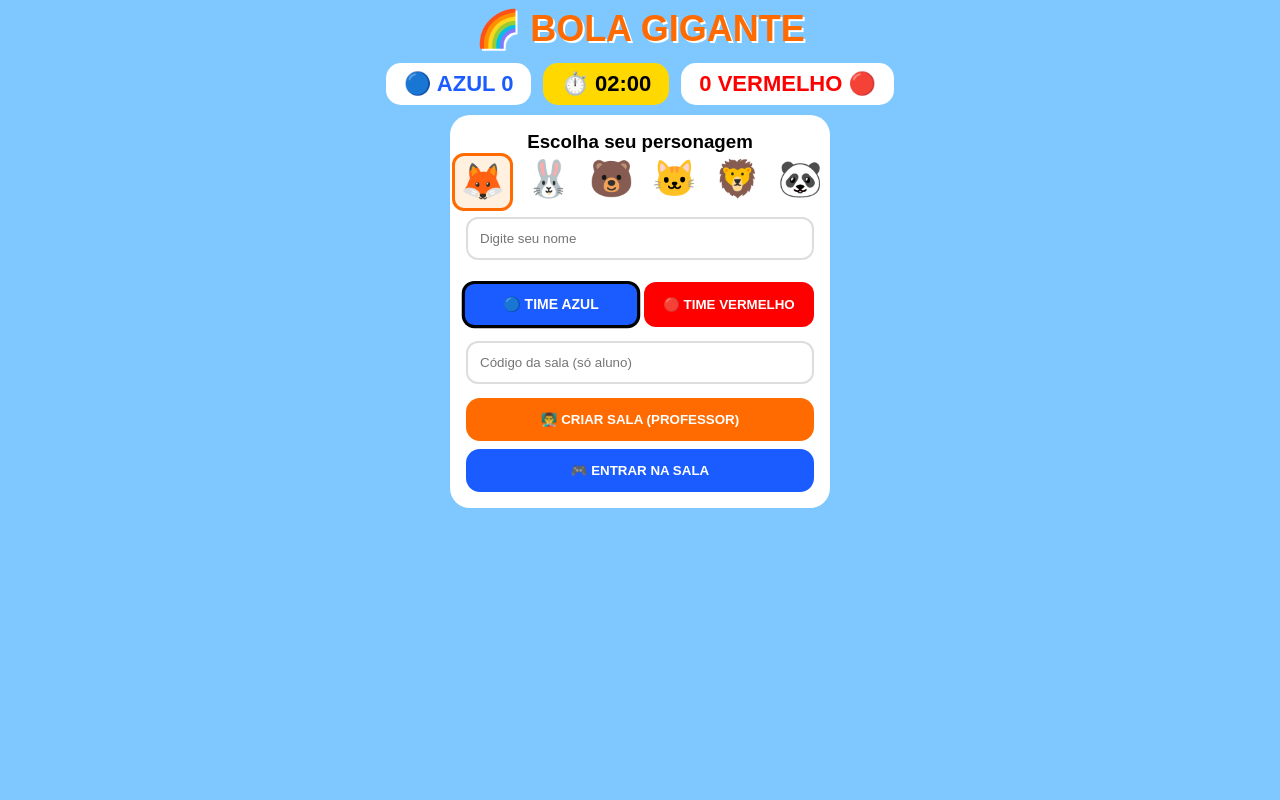
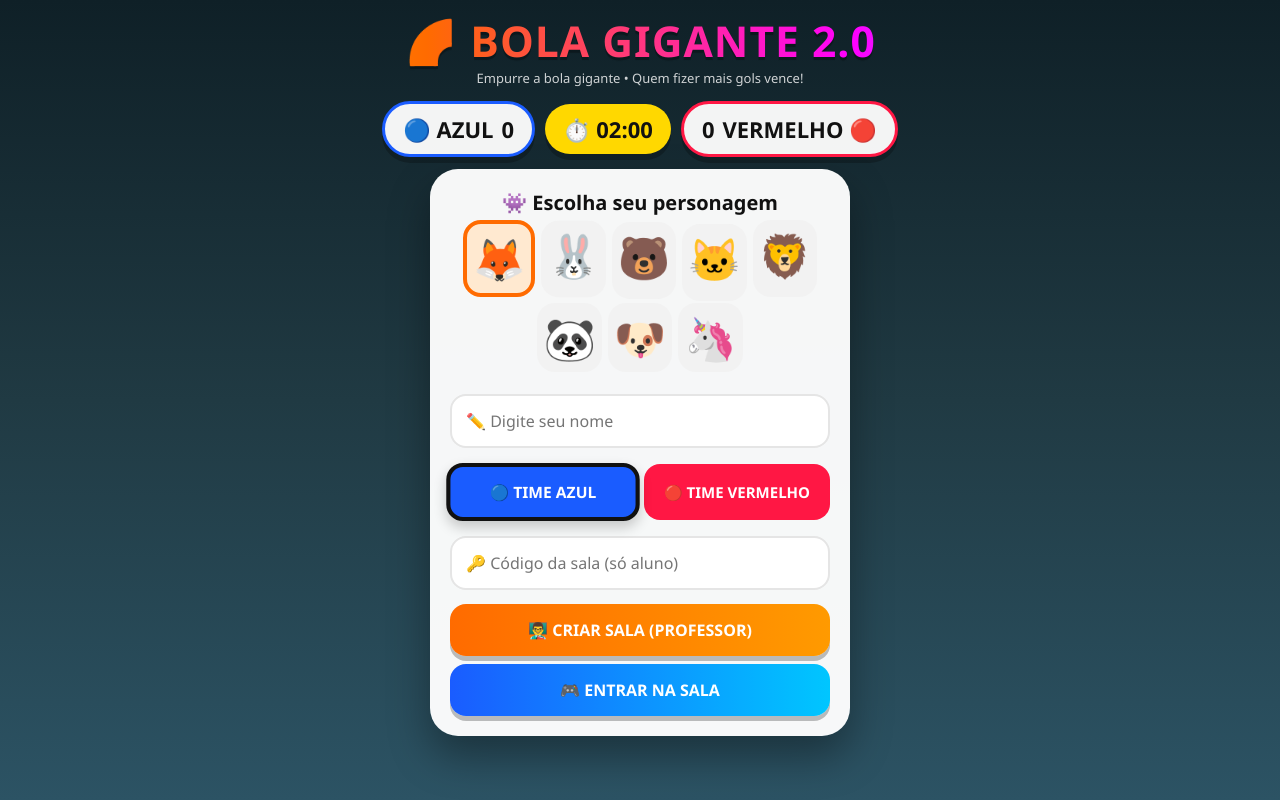
Before and after one commit to casonthiago-commits/bola-gigante, a website: page public/index.html in a window 1280 px wide. Drawn offline with nearby package versions, Linux system fonts and the light colour scheme; no server answers.

Commit message:
Update index.html

```diff
--- a/public/index.html
+++ b/public/index.html
@@ -2,53 +2,69 @@
 <html lang="pt-BR">
 <head>
 <meta charset="UTF-8"><meta name="viewport" content="width=device-width, initial-scale=1.0">
-<title>BOLA GIGANTE</title>
+<title>BOLA GIGANTE 2.0</title>
 <script src="/socket.io/socket.io.js"></script>
 <style>
-*{margin:0;padding:0;box-sizing:border-box;font-family:Arial}
-body{background:#7EC8FF;overflow:auto}
-.topo{text-align:center;padding:8px}
-.topo h1{font-size:36px;color:#FF6B00;text-shadow:2px 2px 0 #fff}
-.placar{display:flex;justify-content:center;gap:12px;margin:5px}
-.placar div{background:#fff;padding:8px 18px;border-radius:15px;font-weight:900;font-size:22px}
-#tempo{background:#FFD800}
-.card{background:#fff;width:92%;max-width:380px;margin:10px auto;padding:16px;border-radius:20px;text-align:center}
-input{width:100%;padding:12px;border-radius:12px;border:2px solid #ddd;margin:6px 0}
-.pers{display:flex;justify-content:center;gap:8px;font-size:36px}
-.pers span{cursor:pointer;padding:5px;border-radius:12px}
-.pers span.ativo{border:3px solid #FF6B00;background:#FFF0E0}
-.times{display:flex;gap:8px;margin:8px 0}
-.times button{flex:1;padding:12px;border-radius:12px;font-weight:900;cursor:pointer;color:#fff;border:3px solid transparent}
-.times button.ativo{border-color:#000;transform:scale(1.05)}
-button{width:100%;padding:14px;border:none;border-radius:14px;font-weight:900;color:#fff;margin-top:8px;cursor:pointer}
-.btn-prof{background:#FF6B00}.btn-aluno{background:#1A5CFF}.btn-iniciar{background:#00C853}
-#campo{display:none;position:relative;width:800px;max-width:96vw;height:560px;margin:auto;background:#2ECC71;border:4px solid #fff;border-radius:12px;overflow:hidden;touch-action:none}
-.gol{position:absolute;top:200px;width:16px;height:160px;z-index:1}
-.golE{left:0;background:#1A5CFF}.golD{right:0;background:#FF0000}
-.linha{position:absolute;left:50%;top:0;bottom:0;width:3px;background:#fff}
-.circulo{position:absolute;left:50%;top:50%;width:120px;height:120px;border:3px solid #fff;border-radius:50%;transform:translate(-50%,-50%)}
-#bola{position:absolute;width:70px;height:70px;border-radius:50%;background:conic-gradient(#FF0000,#FFD800,#00FF00,#00BFFF,#FF00FF,#FF0000);display:flex;align-items:center;justify-content:center;font-size:32px;box-shadow:0 8px 15px rgba(0,0,0,.4);z-index:5;transform:translate(-50%,-50%)}
-.jogador{position:absolute;text-align:center;z-index:6;transform:translate(-50%,-50%)}
-.jogador .emoji{font-size:48px;display:block}
-.jogador .nome{background:#fff;padding:2px 7px;border-radius:20px;font-size:11px;font-weight:bold}
-#msgGol{position:absolute;top:40%;left:50%;transform:translate(-50%,-50%);background:#fff;padding:15px 25px;border-radius:20px;font-size:26px;font-weight:900;display:none;z-index:20}
+*{margin:0;padding:0;box-sizing:border-box;font-family:'Segoe UI',Arial}
+body{background:linear-gradient(180deg,#0F2027,#203A43,#2C5364);min-height:100vh;color:#fff;overflow-x:hidden}
+.topo{text-align:center;padding:12px 8px 4px}
+.topo h1{font-size:42px;font-weight:900;letter-spacing:1px;background:linear-gradient(90deg,#FFD800,#FF6B00,#FF00FF,#00E5FF);-webkit-background-clip:text;-webkit-text-fill-color:transparent;filter:drop-shadow(0 3px 0 rgba(0,0,0,.3));animation:brilho 3s infinite}
+@keyframes brilho{0%,100%{transform:scale(1)}50%{transform:scale(1.03)}}
+.sub{font-size:13px;opacity:.8}
+.placar{display:flex;justify-content:center;gap:10px;align-items:center;margin:10px}
+.placar .time{background:rgba(255,255,255,.95);color:#111;padding:10px 18px;border-radius:999px;font-weight:900;font-size:22px;box-shadow:0 6px 0 rgba(0,0,0,.25);display:flex;gap:8px;align-items:center}
+#tempo{background:#FFD800;color:#111;padding:10px 18px;border-radius:999px;font-weight:900;font-size:22px;box-shadow:0 6px 0 rgba(0,0,0,.25)}
+.card{background:rgba(255,255,255,.96);color:#111;width:94%;max-width:420px;margin:12px auto;padding:20px;border-radius:28px;text-align:center;box-shadow:0 20px 40px rgba(0,0,0,.35)}
+.card h3{font-size:20px;margin-bottom:6px}
+.pers{display:flex;justify-content:center;gap:6px;flex-wrap:wrap;margin:10px 0}
+.pers span{font-size:42px;cursor:pointer;padding:6px;border-radius:18px;background:#F2F2F2;transition:.2s;animation:flutuar 2s ease-in-out infinite}
+.pers span:nth-child(2){animation-delay:.2s}.pers span:nth-child(3){animation-delay:.4s}.pers span:nth-child(4){animation-delay:.6s}
+@keyframes flutuar{0%,100%{transform:translateY(0)}50%{transform:translateY(-6px)}}
+.pers span.ativo{border:4px solid #FF6B00;background:#FFE9D0;transform:scale(1.15) rotate(-5deg)}
+input{width:100%;padding:14px;border-radius:16px;border:2px solid #E5E5E5;margin:6px 0;font-size:16px;outline:none}
+input:focus{border-color:#FF6B00}
+.times{display:flex;gap:8px;margin:10px 0}
+.times button{flex:1;padding:14px;border-radius:16px;font-weight:900;cursor:pointer;color:#fff;border:4px solid transparent;font-size:15px}
+.times button.ativo{border-color:#111;transform:scale(1.04);box-shadow:0 6px 12px rgba(0,0,0,.2)}
+.btn{width:100%;padding:15px;border:none;border-radius:16px;font-weight:900;color:#fff;margin-top:8px;cursor:pointer;font-size:16px;box-shadow:0 5px 0 rgba(0,0,0,.25);transition:.1s}
+.btn:active{transform:translateY(3px);box-shadow:0 2px 0 rgba(0,0,0,.25)}
+.btn-prof{background:linear-gradient(90deg,#FF6B00,#FF9A00)}.btn-aluno{background:linear-gradient(90deg,#1A5CFF,#00C6FF)}.btn-iniciar{background:linear-gradient(90deg,#00C853,#00E676)}
+#campo{display:none;position:relative;width:800px;max-width:96vw;height:560px;margin:12px auto;background:linear-gradient(180deg,#3DDC84,#2ECC71 60%,#27AE60);border:6px solid #fff;border-radius:24px;overflow:hidden;touch-action:none;box-shadow:0 20px 50px rgba(0,0,0,.4)}
+.gol{position:absolute;top:180px;width:18px;height:200px;z-index:1;border-radius:6px}
+.golE{left:0;background:#1A5CFF;box-shadow:0 0 20px #1A5CFF}.golD{right:0;background:#FF1744;box-shadow:0 0 20px #FF1744}
+.linha{position:absolute;left:50%;top:0;bottom:0;width:4px;background:rgba(255,255,255,.9)}
+.circulo{position:absolute;left:50%;top:50%;width:150px;height:150px;border:4px solid rgba(255,255,255,.9);border-radius:50%;transform:translate(-50%,-50%)}
+#bola{position:absolute;width:120px;height:120px;border-radius:50%;background:radial-gradient(circle at 30% 30%,#fff 0%,#FFD800 20%,#FF6B00 45%,#FF00FF 70%,#7B00FF 100%);display:flex;align-items:center;justify-content:center;font-size:52px;box-shadow:0 15px 25px rgba(0,0,0,.45), inset 0 -10px 20px rgba(0,0,0,.25);z-index:5;transform:translate(-50%,-50%);animation:girar 4s linear infinite}
+#bola::after{content:'';position:absolute;top:12px;left:18px;width:28px;height:28px;background:rgba(255,255,255,.8);border-radius:50%;filter:blur(2px)}
+@keyframes girar{to{transform:translate(-50%,-50%) rotate(360deg)}}
+.jogador{position:absolute;text-align:center;z-index:6;transform:translate(-50%,-50%);transition:transform .05s;pointer-events:none}
+.jogador .corpo{width:64px;height:64px;border-radius:50%;display:flex;align-items:center;justify-content:center;font-size:48px;background:#fff;box-shadow:0 8px 0 rgba(0,0,0,.25), 0 10px 20px rgba(0,0,0,.3);animation:pular .5s ease-in-out infinite alternate}
+.jogador.andando .corpo{animation:correr .25s ease-in-out infinite alternate}
+@keyframes pular{from{transform:translateY(0) scale(1)}to{transform:translateY(-8px) scale(1.05)}}
+@keyframes correr{from{transform:translateY(0) rotate(-8deg) scale(1.05)}to{transform:translateY(-10px) rotate(8deg) scale(1.05)}}
+.jogador .sombra{width:44px;height:10px;background:rgba(0,0,0,.3);border-radius:50%;margin:2px auto 0;animation:sombra .5s ease-in-out infinite alternate}
+@keyframes sombra{from{transform:scaleX(1);opacity:.5}to{transform:scaleX(.7);opacity:.25}}
+.jogador .nome{background:#fff;color:#111;padding:3px 10px;border-radius:20px;font-size:12px;font-weight:900;box-shadow:0 3px 0 rgba(0,0,0,.2);display:inline-block;margin-top:2px}
+#msgGol{position:absolute;top:38%;left:50%;transform:translate(-50%,-50%) scale(.5);background:#fff;color:#111;padding:18px 28px;border-radius:24px;font-size:28px;font-weight:900;display:none;z-index:20;box-shadow:0 15px 30px rgba(0,0,0,.4);animation:pop .3s forwards}
+@keyframes pop{to{transform:translate(-50%,-50%) scale(1) rotate(-2deg)}}
+.efeito-gol{position:absolute;inset:0;pointer-events:none;z-index:15;display:none}
 </style>
 </head>
 <body>
-<div class="topo"><h1>🌈 BOLA GIGANTE</h1></div>
-<div class="placar"><div style="color:#1A5CFF">🔵 AZUL <span id="placarAzul">0</span></div><div id="tempo">⏱️ 02:00</div><div style="color:#FF0000"><span id="placarVermelho">0</span> VERMELHO 🔴</div></div>
+<div class="topo"><h1>🌈 BOLA GIGANTE 2.0</h1><div class="sub">Empurre a bola gigante • Quem fizer mais gols vence!</div></div>
+<div class="placar"><div class="time" style="border:3px solid #1A5CFF">🔵 AZUL <span id="placarAzul">0</span></div><div id="tempo">⏱️ 02:00</div><div class="time" style="border:3px solid #FF1744"><span id="placarVermelho">0</span> VERMELHO 🔴</div></div>
 <div id="login" class="card">
-<h3>Escolha seu personagem</h3>
-<div class="pers" id="listaPers"><span class="ativo" data-p="🦊">🦊</span><span data-p="🐰">🐰</span><span data-p="🐻">🐻</span><span data-p="🐱">🐱</span><span data-p="🦁">🦁</span><span data-p="🐼">🐼</span></div>
-<input id="nome" placeholder="Digite seu nome">
-<div class="times"><button id="btnAzul" class="ativo" style="background:#1A5CFF" onclick="setTime('azul')">🔵 TIME AZUL</button><button id="btnVermelho" style="background:#FF0000" onclick="setTime('vermelho')">🔴 TIME VERMELHO</button></div>
-<input id="codigo" placeholder="Código da sala (só aluno)">
-<button class="btn-prof" onclick="criarSala()">👨‍🏫 CRIAR SALA (PROFESSOR)</button>
-<button class="btn-aluno" onclick="entrarSala()">🎮 ENTRAR NA SALA</button>
-<p id="msg" style="color:red"></p>
+<h3>👾 Escolha seu personagem</h3>
+<div class="pers" id="listaPers"><span class="ativo" data-p="🦊">🦊</span><span data-p="🐰">🐰</span><span data-p="🐻">🐻</span><span data-p="🐱">🐱</span><span data-p="🦁">🦁</span><span data-p="🐼">🐼</span><span data-p="🐶">🐶</span><span data-p="🦄">🦄</span></div>
+<input id="nome" placeholder="✏️ Digite seu nome">
+<div class="times"><button id="btnAzul" class="ativo" style="background:#1A5CFF" onclick="setTime('azul')">🔵 TIME AZUL</button><button id="btnVermelho" style="background:#FF1744" onclick="setTime('vermelho')">🔴 TIME VERMELHO</button></div>
+<input id="codigo" placeholder="🔑 Código da sala (só aluno)">
+<button class="btn btn-prof" onclick="criarSala()">👨‍🏫 CRIAR SALA (PROFESSOR)</button>
+<button class="btn btn-aluno" onclick="entrarSala()">🎮 ENTRAR NA SALA</button>
+<p id="msg" style="color:red;font-weight:bold"></p>
 </div>
-<div id="salaInfo" class="card" style="display:none"><p>Código da sala: <b id="codigoSala" style="font-size:30px;color:#FF6B00"></b></p><button class="btn-iniciar" onclick="iniciar()">▶️ INICIAR JOGO - 2 MINUTOS</button><p>Arraste pra empurrar a bola!</p></div>
-<div id="campo"><div class="gol golE"></div><div class="gol golD"></div><div class="linha"></div><div class="circulo"></div><div id="bola">🎈</div><div id="msgGol"></div></div>
+<div id="salaInfo" class="card" style="display:none"><p>Código da sala:</p><b id="codigoSala" style="font-size:42px;color:#FF6B00;letter-spacing:4px"></b><button class="btn btn-iniciar" onclick="iniciar()">▶️ INICIAR JOGO - 2 MINUTOS</button><p>👉 Arraste seu personagem pra empurrar a bola gigante!</p></div>
+<div id="campo"><div class="gol golE"></div><div class="gol golD"></div><div class="linha"></div><div class="circulo"></div><div id="bola">🎈</div><div id="msgGol"></div><div class="efeito-gol" id="efeitoGol"></div></div>
 <script>
 const socket=io(); let personagem='🦊', time='azul', codigoAtual='';
 document.querySelectorAll('.pers span').forEach(el=>el.onclick=()=>{ document.querySelectorAll('.pers span').forEach(s=>s.classList.remove('ativo')); el.classList.add('ativo'); personagem=el.dataset.p; });
@@ -63,16 +79,12 @@ socket.on('atualizar',(s)=>{
   document.getElementById('login').style.display='none'; document.getElementById('campo').style.display='block';
   let bola=document.getElementById('bola'); bola.style.left=s.bola.x+'px'; bola.style.top=s.bola.y+'px';
   document.querySelectorAll('.jogador').forEach(e=>e.remove());
-  s.jogadores.forEach(j=>{ let d=document.createElement('div'); d.className='jogador'; d.style.left=j.x+'px'; d.style.top=j.y+'px'; d.innerHTML=`<span class="emoji">${j.personagem}</span><span class="nome" style="border:2px solid ${j.time==='azul'?'#1A5CFF':'#FF0000'}">${j.nome}</span>`; document.getElementById('campo').appendChild(d); });
+  s.jogadores.forEach(j=>{ let d=document.createElement('div'); d.className='jogador'+(j.andando?' andando':''); d.style.left=j.x+'px'; d.style.top=j.y+'px'; let cor=j.time==='azul'?'#1A5CFF':'#FF1744'; d.innerHTML=`<div class="corpo" style="border:4px solid ${cor}">${j.personagem}</div><div class="sombra"></div><span class="nome" style="border:2px solid ${cor}">${j.nome}</span>`; document.getElementById('campo').appendChild(d); });
 });
-socket.on('gol',(txt)=>{ let e=document.getElementById('msgGol'); e.innerText=txt; e.style.display='block'; setTimeout(()=>e.style.display='none',2000); });
-socket.on('fim',(placar)=>{ alert(`FIM DE JOGO! 🏆\nAzul ${placar.azul} x ${placar.vermelho} Vermelho`); });
+socket.on('gol',(txt)=>{ let e=document.getElementById('msgGol'); e.innerText=txt; e.style.display='block'; setTimeout(()=>e.style.display='none',2500); });
+socket.on('fim',(placar)=>{ alert(`🏆 FIM DE JOGO!\nAzul ${placar.azul} x ${placar.vermelho} Vermelho`); });
 socket.on('erro',(msg)=>document.getElementById('msg').innerText=msg);
-function mover(e){
-  if(!codigoAtual) return; const r=document.getElementById('campo').getBoundingClientRect();
-  let x=(e.clientX-r.left)*(800/r.width); let y=(e.clientY-r.top)*(560/r.height);
-  socket.emit('mover',{codigo:codigoAtual,x,y});
-}
+function mover(e){ if(!codigoAtual) return; const r=document.getElementById('campo').getBoundingClientRect(); let x=(e.clientX-r.left)*(800/r.width); let y=(e.clientY-r.top)*(560/r.height); socket.emit('mover',{codigo:codigoAtual,x,y}); }
 document.getElementById('campo').addEventListener('pointermove',mover);
 document.getElementById('campo').addEventListener('pointerdown',mover);
 </script>
```
